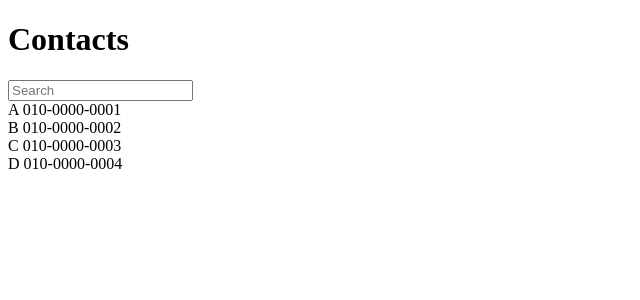
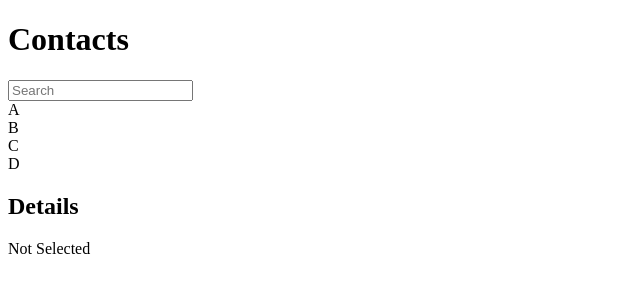
Before and after one commit to kboysm/react-study, a React app in the folder react_funcamentals/: page / in a window 1280 px wide. Shown: the top 300 px of the page, without its empty margins (0-640 px from the left). Built offline with nearby package versions, Linux system fonts and the light colour scheme.

Commit message:
Details 설정

```diff
--- a/react_funcamentals/src/components/Contact.js
+++ b/react_funcamentals/src/components/Contact.js
@@ -1,11 +1,12 @@
 import React from 'react'
 import ConteactInfo from './ContactInfo'
-
+import ContactDetails from './ContactDetails'
 export default class Contact extends React.Component {
 
     constructor(props) {
         super(props)
         this.state = {
+            selectedKey: -1,
             keyword: '',
             contactData: [
                 {
@@ -27,10 +28,16 @@
             ]
         }
         this.handleChange = this.handleChange.bind(this);
+        this.handleClick = this.handleClick.bind(this);
     }
     handleChange(e) {
         this.setState({
             keyword: e.target.value
+        })
+    }
+    handleClick(key) {
+        this.setState({
+            selectedKey: key
         })
     }
     render() {
@@ -40,7 +47,13 @@
                 return contact.name.toLowerCase().indexOf(this.state.keyword) > -1
             })
             return data.map((contact, i) => {
-                return (<ConteactInfo contact={contact} key={i} />)
+                return (
+                    <ConteactInfo
+                        contact={contact}
+                        key={i}
+                        onClick={() => this.handleClick(i)}
+
+                    />)
             })
         }
         return (
@@ -53,6 +66,10 @@
                     onChange={this.handleChange}
                 />
                 <div>{mapToComponents(this.state.contactData)}</div>
+                <ContactDetails
+                    isSelected={this.state.selectedKey != -1}
+                    contact={this.state.contactData[this.state.selectedKey]}
+                />
             </div>
         )
     }
--- /dev/null
+++ b/react_funcamentals/src/components/ContactDetails.js
@@ -0,0 +1,30 @@
+import React from 'react'
+
+export default class ContactDetails extends React.Component {
+    render() {
+        const details = (
+            <div>
+                <p>{this.props.contact.name}</p>
+                <p>{this.props.contact.phone}</p>
+            </div>
+        );
+        const blank = (
+            <div>
+                Not Selected
+            </div>
+        );
+        return (
+            <div>
+                <h2>Details</h2>
+                {this.props.isSelected ? details : blank}
+            </div>
+        )
+    }
+}
+
+ContactDetails.defaultProps = {
+    contact: {
+        name: '',
+        phone: ''
+    }
+}
--- a/react_funcamentals/src/components/ContactInfo.js
+++ b/react_funcamentals/src/components/ContactInfo.js
@@ -3,8 +3,8 @@
 export default class ContactInfo extends React.Component {
     render() {
         return (
-            <div>
-                {this.props.contact.name} {this.props.contact.phone}
+            <div onClick={this.props.onClick}>
+                {this.props.contact.name}
             </div>
         )
     }
```
